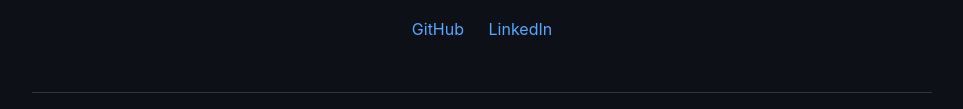
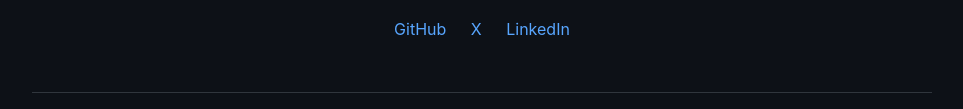
Before and after one commit to no-sudo-for-you/no-sudo-for-you.github.io, a plain HTML site: page index.html in a window 1280 px wide. Shown: the part 180-289 px from the top of the page, without its empty margins (158-1121 px from the left). Drawn offline with Linux system fonts and the light colour scheme.

Commit message:
Update index.html

```diff
--- a/index.html
+++ b/index.html
@@ -147,7 +147,7 @@
         <div class="subtitle">Exploring Cybersecurity Through Practice</div>
         <div class="social-links">
             <a href="https://github.com/nscherger" target="_blank">GitHub</a>
-            <!-- <a href="#" target="_blank">Twitter</a> -->
+            <a href="https://x.com/shrooms4thebees" target="_blank">X</a>
             <a href="https://www.linkedin.com/in/nathaniel-scherger/" target="_blank">LinkedIn</a>
         </div>
     </header>
```
